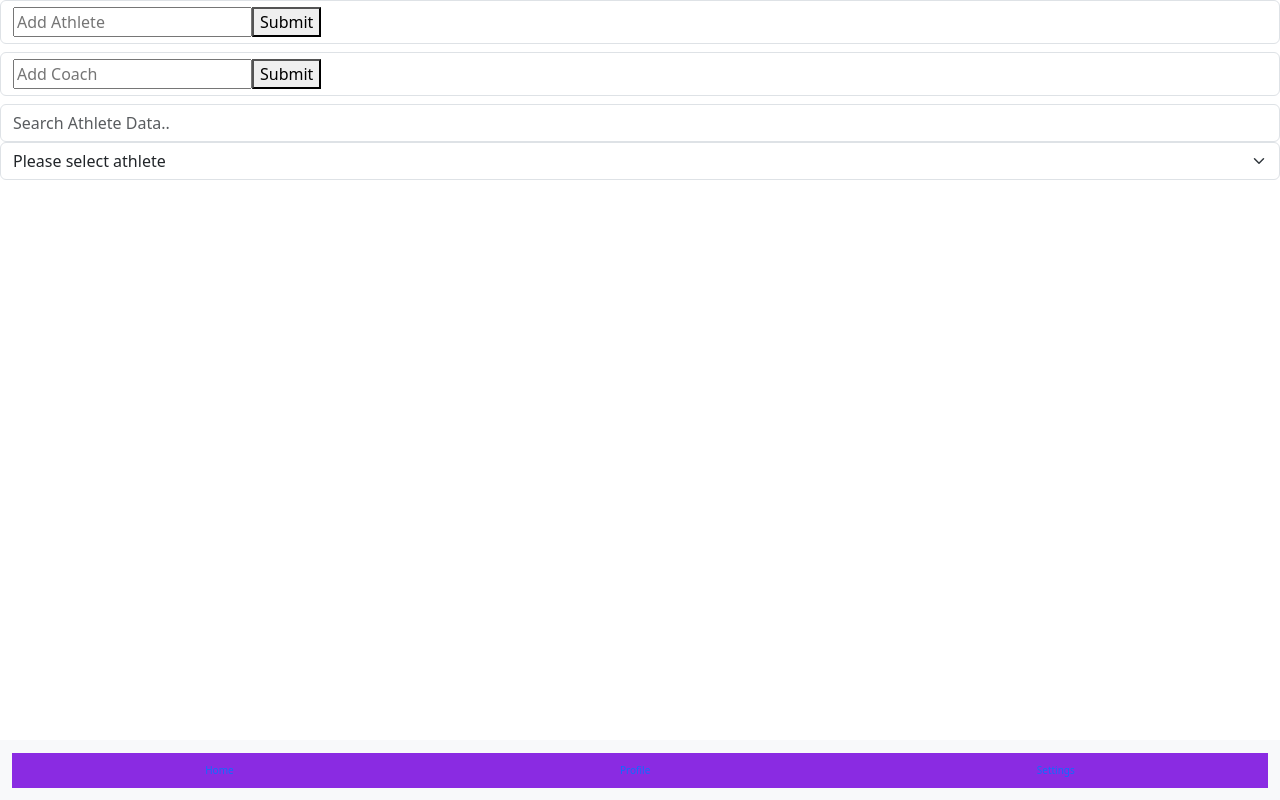
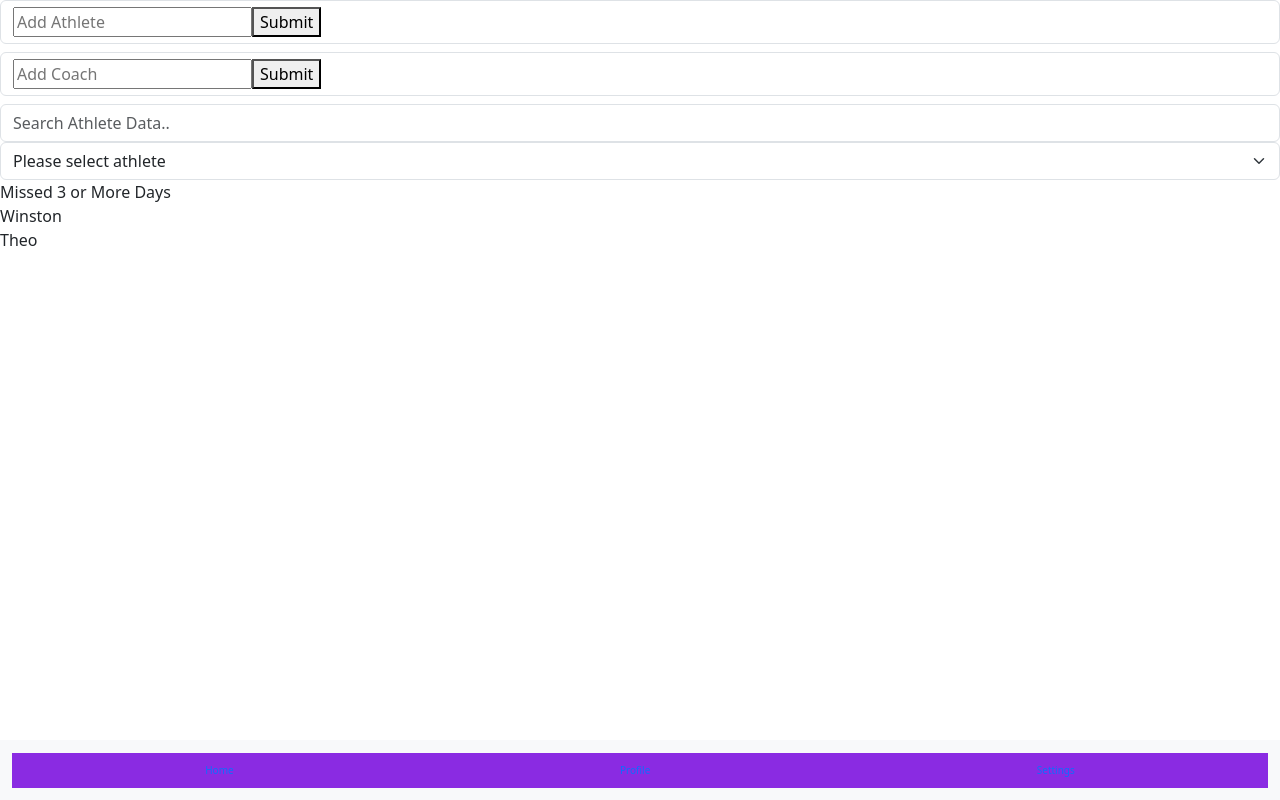
Before and after one commit to ScottEansor/wsc-attendance-2, a React (Vite) app in the folder frontend/: page / in a window 1280 px wide. Built offline with nearby package versions, Linux system fonts and the light colour scheme.

Commit message:
finished front end function without backend hook

```diff
--- a/frontend/src/Components/AthleteHistory.jsx
+++ b/frontend/src/Components/AthleteHistory.jsx
@@ -1,31 +1,17 @@
 import React, { useState, useMemo, useEffect } from "react";
 // ------review use effect with Tim and talk about function for review. make sure its dialed
-const testAthletes = [
-  { name: "Tyson", coach: "Coach Tony", date: "2024-08-01" },
-  { name: "Winston", date: "2024-08-01" },
-  { name: "Grayson", coach: "Coach Tony", date: "2024-08-01" },
-  { name: "Theo", date: "2024-08-01" },
-  { name: "Stevey", coach: "Coach Tony", date: "2024-08-01" },
-  { name: "Tyson", coach: "Coach Tony", date: "2024-08-04" },
-  { name: "Winston", date: "2024-08-04" },
-  { name: "Grayson", coach: "Coach Tony", date: "2024-08-04" },
-  { name: "Theo", coach: "Coach Scotty", date: "2024-08-04" },
-  { name: "Stevey", coach: "Coach Tony", date: "2024-08-04" },
-  { name: "Winston", date: "2024-08-08" },
-  { name: "Winston", date: "2024-08-05" },
-];
 
 //
-export default function AthleteHistory() {
-  //test make sure data collection correct with Tim
+export default function AthleteHistory({ history }) {
   const [searchTerm, setSearchTerm] = useState("");
   const [selectedAthlete, setSelectedAthlete] = useState("");
+  //test make sure data collection correct with Tim
 
   const selectedAthleteAbsentDates = useMemo(() => {
     let absentDates = [];
 
     // Loop through testAthletes to compare names and check if the athlete has a coach
-    testAthletes.forEach((testAthlete) => {
+    history.forEach((testAthlete) => {
       if (
         testAthlete.name.toLowerCase() === selectedAthlete.toLowerCase() &&
         !testAthlete.coach
@@ -40,7 +26,7 @@ export default function AthleteHistory() {
     () => [
       ...new Set(
         //set doesnt allow duplicate values in an array/ also a data structure type
-        testAthletes
+        history
           .filter((athlete) =>
             athlete.name.toLowerCase().includes(searchTerm.toLowerCase())
           )
@@ -72,7 +58,6 @@ export default function AthleteHistory() {
         value={searchTerm}
         onChange={(e) => setSearchTerm(e.target.value)}
       />
-      <div className="">
       <select
         className="form-select"
         value={selectedAthlete}
@@ -96,6 +81,5 @@ export default function AthleteHistory() {
         </>
       )}
     </div>
-    </div>
   );
 }
--- /dev/null
+++ b/frontend/src/Components/MissedAthletes.jsx
@@ -0,0 +1,37 @@
+import { useMemo } from "react";
+
+export default function MissedAthletes({ history }) {
+  //organize entries by name
+  //calculate if the athlete has been absent
+  const threeOrMoreMissed = useMemo(() => {
+    const missedByAthlete = {};
+    history.forEach(({ name, coach }) => {
+      if (coach) {
+        return;
+      }
+      const missedSoFar = missedByAthlete[name] || 0;
+      missedByAthlete[name] = missedSoFar + 1;
+      console.log(missedByAthlete);
+    });
+
+    //{Winston:4, theo:1, }
+    const results = [];
+    for (const athleteName in missedByAthlete) {
+      const missed = missedByAthlete[athleteName];
+      if (missed > 2) {
+        results.push(athleteName);
+      }
+    }
+    return results;
+  }, [history]);
+  return (
+    <div>
+      <header>Missed 3 or More Days</header>
+      <div>
+        {threeOrMoreMissed.map((athlete) => {
+          return <div key={athlete}>{athlete}</div>;
+        })}
+      </div>
+    </div>
+  );
+}
--- a/frontend/src/Components/Utility.jsx
+++ b/frontend/src/Components/Utility.jsx
@@ -2,13 +2,32 @@ import React from "react";
 import AddAthlete from "./AddAthlete";
 import AddCoach from "./AddCoach";
 import AthleteHistory from "./AthleteHistory";
+import MissedAthletes from "./MissedAthletes.jsx";
+
+const testAthletes = [
+  { name: "Tyson", coach: "Coach Tony", date: "2024-08-01" },
+  { name: "Winston", date: "2024-08-01" },
+  { name: "Grayson", coach: "Coach Tony", date: "2024-08-01" },
+  { name: "Theo", date: "2024-08-01" },
+  { name: "Theo", date: "2024-08-01" },
+  { name: "Theo", date: "2024-08-01" },
+  { name: "Stevey", coach: "Coach Tony", date: "2024-08-01" },
+  { name: "Tyson", coach: "Coach Tony", date: "2024-08-04" },
+  { name: "Winston", date: "2024-08-04" },
+  { name: "Grayson", coach: "Coach Tony", date: "2024-08-04" },
+  { name: "Theo", coach: "Coach Scotty", date: "2024-08-04" },
+  { name: "Stevey", coach: "Coach Tony", date: "2024-08-04" },
+  { name: "Winston", date: "2024-08-08" },
+  { name: "Winston", date: "2024-08-05" },
+];
 
 export default function Utility() {
   return (
     <div>
       <AddAthlete />
       <AddCoach />
-      <AthleteHistory />
+      <AthleteHistory history={testAthletes} />
+      <MissedAthletes history={testAthletes} />
     </div>
   );
 }
```
Also changed, not shown: 1 other file (tests, documents, lock files or other folders). Lines whose indentation alone changed are shown as unchanged.
